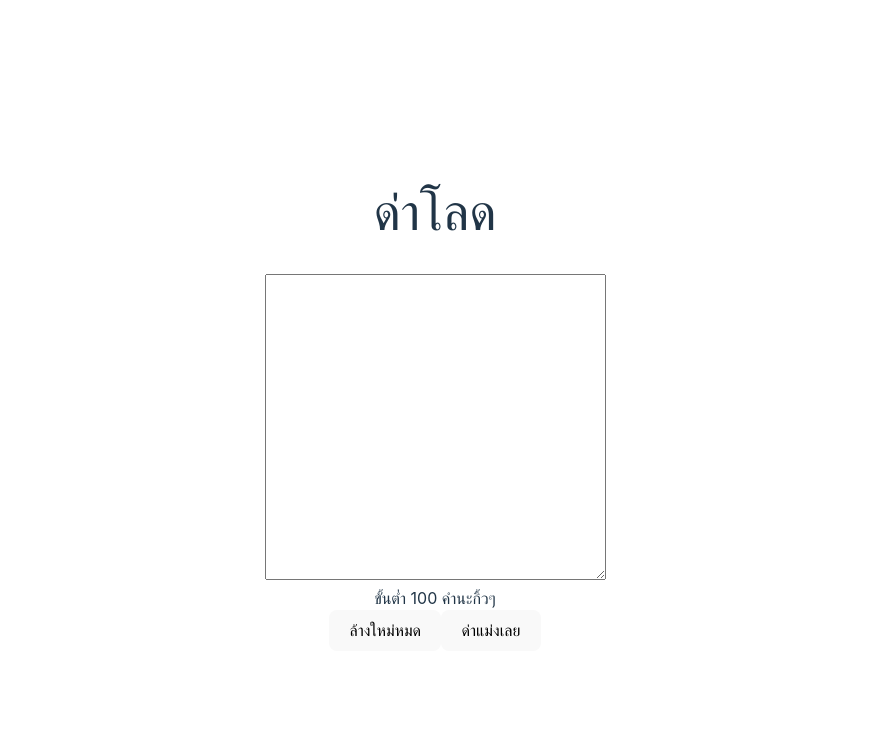
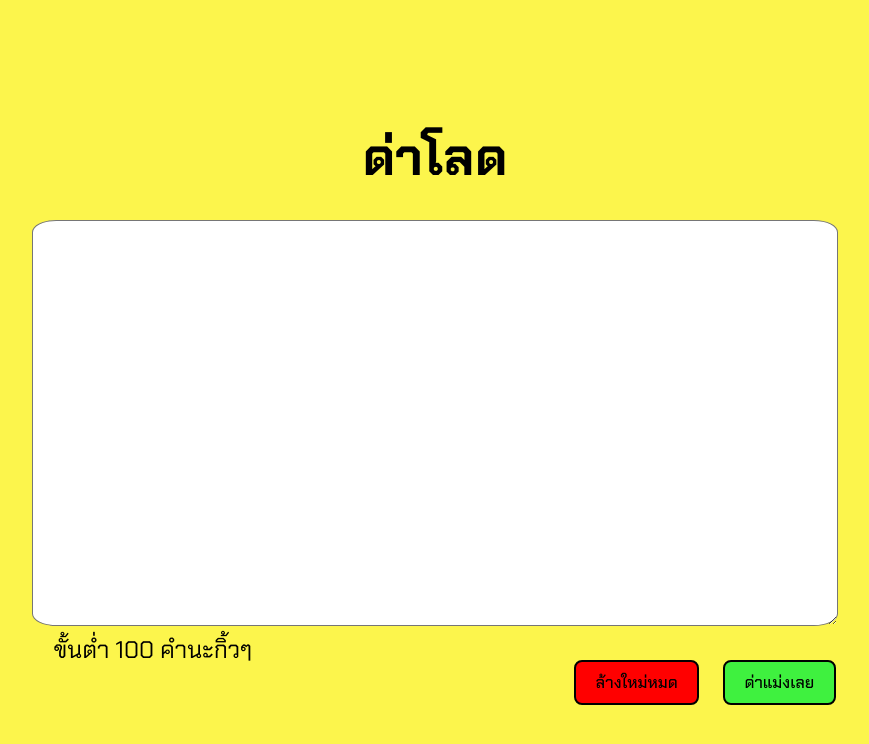
Before and after one commit to hbeat/StupidHackathon, a React (Vite) app: page /typing in a window 1280 px wide. Shown: the top 744 px of the page, without its empty margins (205-1074 px from the left). Built offline with nearby package versions, Linux system fonts and the light colour scheme.

Commit message:
[update] typing page style

```diff
--- a/src/TypingPage.jsx
+++ b/src/TypingPage.jsx
@@ -1,17 +1,25 @@
 import React from 'react'
+import "./typingpagestyle.css"
 
 const TypingPage = () => {
   return (
     <>
+
       <h1>ด่าโลด</h1>
       <form>
          <textarea id="textarea" name="textarea" rows="20" cols="40"></textarea>
          <br/>
          <label>ขั้นต่ำ 100 คำนะกิ้วๆ</label>
          <br/>
-         <button>ล้างใหม่หมด</button>
-         <button>ด่าแม่งเลย</button>
+         <div>
+          <button className='button-2'>ล้างใหม่หมด</button>
+          <button className='button-1'>ด่าแม่งเลย</button>
+         </div>
+
+
       </form>
+
+
     </>
   )
 }
--- a/src/typingpagestyle.css
+++ b/src/typingpagestyle.css
@@ -1,4 +1,44 @@
-h1{
-    color: aqua;
-    position: ;
+@import url('https://fonts.googleapis.com/css2?family=Chakra+Petch:wght@400;500;600;700&display=swap');
+
+body{
+    background-color    : #FCF54C;
+    font-family: 'Chakra Petch', sans-serif;
 }
+h1  {
+    color: black;
+    position: relative;
+    font-style: Bold;
+}
+textarea{
+    background-color: white;
+    width: 800px;
+    height: 400px;
+    position: relative;
+    color: black;
+    font-size: larger;
+    border-radius: 3%;
+}
+label{
+    color: black;
+    font-size: x-large;
+    font-style: bold;
+    position: relative;
+    left: -35%;
+    top: 5px;
+}
+.button-2{
+    color: black;
+    background-color: red;
+    border: 2px solid black;
+    position: relative ;
+    left: 32%;
+
+}
+.button-1{
+    color: black;
+    background-color: rgb(63, 241, 63);
+    border: 2px solid black;
+    position: relative;
+    left: 35%;
+
+}
```
